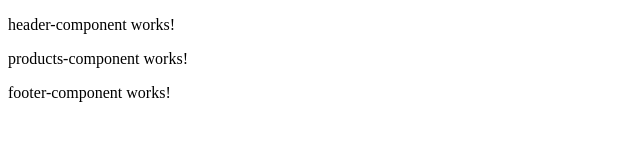
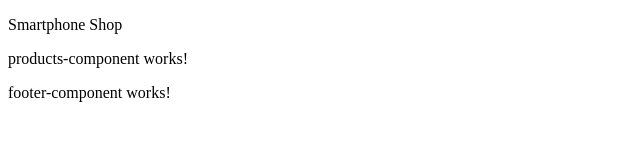
Before and after one commit to dluppoli/DemoAngular, an Angular app: page / in a window 1280 px wide. Shown: the top 160 px of the page, without its empty margins (0-640 px from the left). Built offline with nearby package versions, Linux system fonts and the light colour scheme.

Commit message:
Modifica Header

```diff
--- a/src/app/components/header-component/header-component.html
+++ b/src/app/components/header-component/header-component.html
@@ -1 +1 @@
-<p>header-component works!</p>
+<p>Smartphone Shop</p>
```
